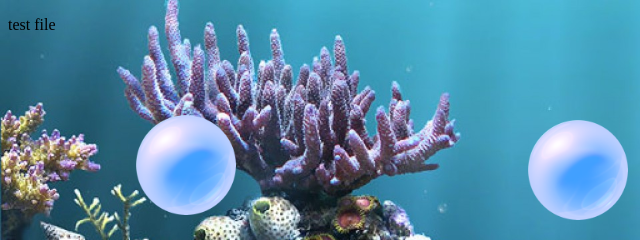
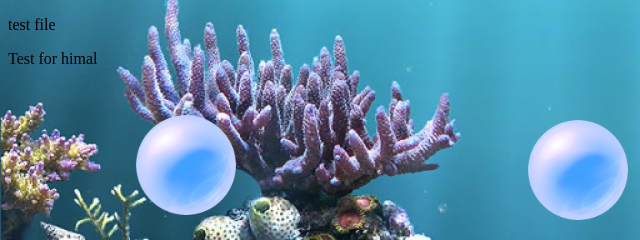
Before and after one commit to himal28924/Code, a plain HTML site: page index.html in a window 1280 px wide. Shown: the top 240 px of the page, 0-640 px from the left. Drawn offline with Linux system fonts and the light colour scheme.

Commit message:
Test for himal

```diff
--- a/index.html
+++ b/index.html
@@ -12,6 +12,7 @@
     <img id="fish2Id" src="images/fish2.png" />
     <div id="newFish">
         <p>test file </p>
+        <p>Test for himal</p>
     </div>
     <img id="bubble1Id" class="bubbleClass" src="images/bubble.png" />
     <img id="bubble2Id" class="bubbleClass" src="images/bubble.png" />
```
